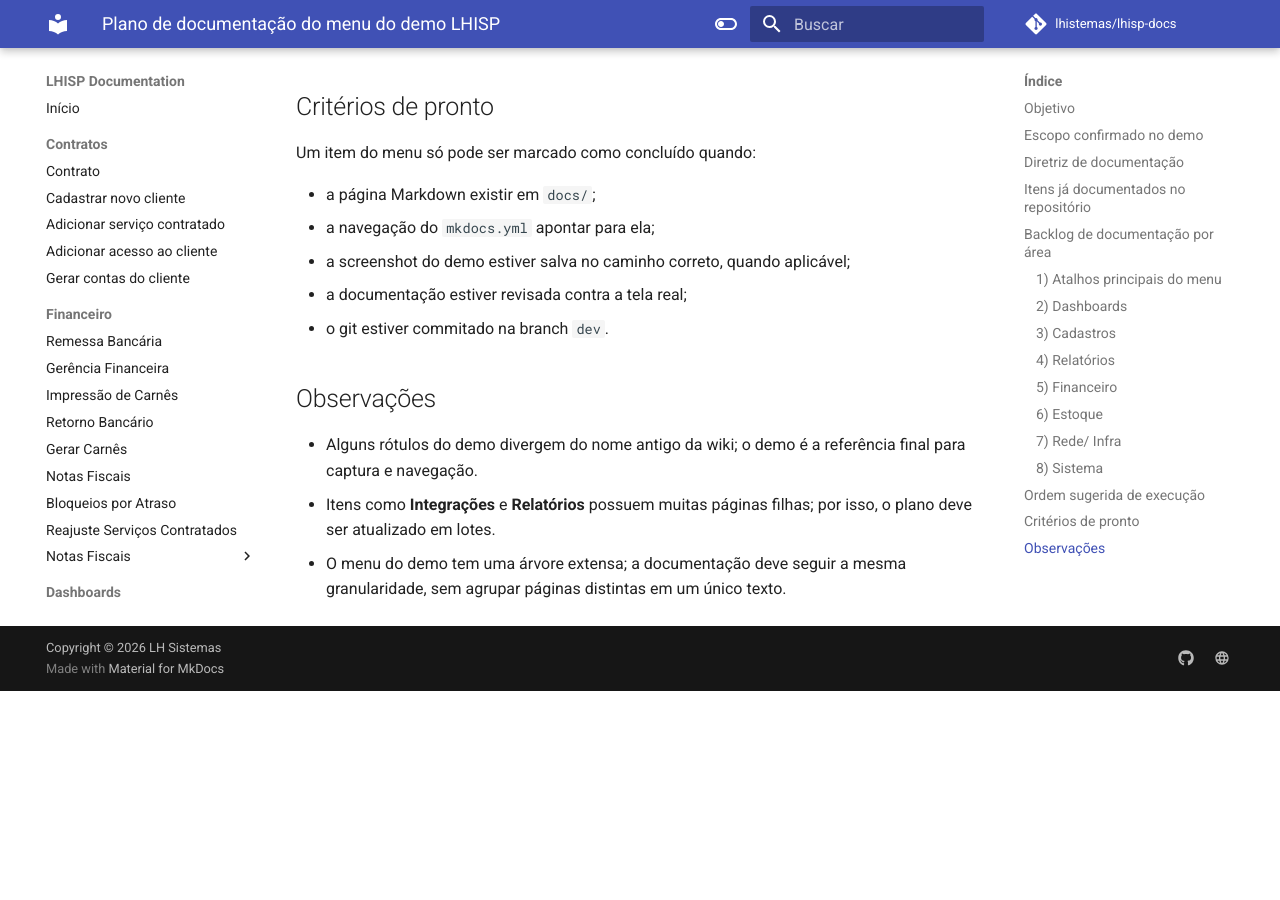
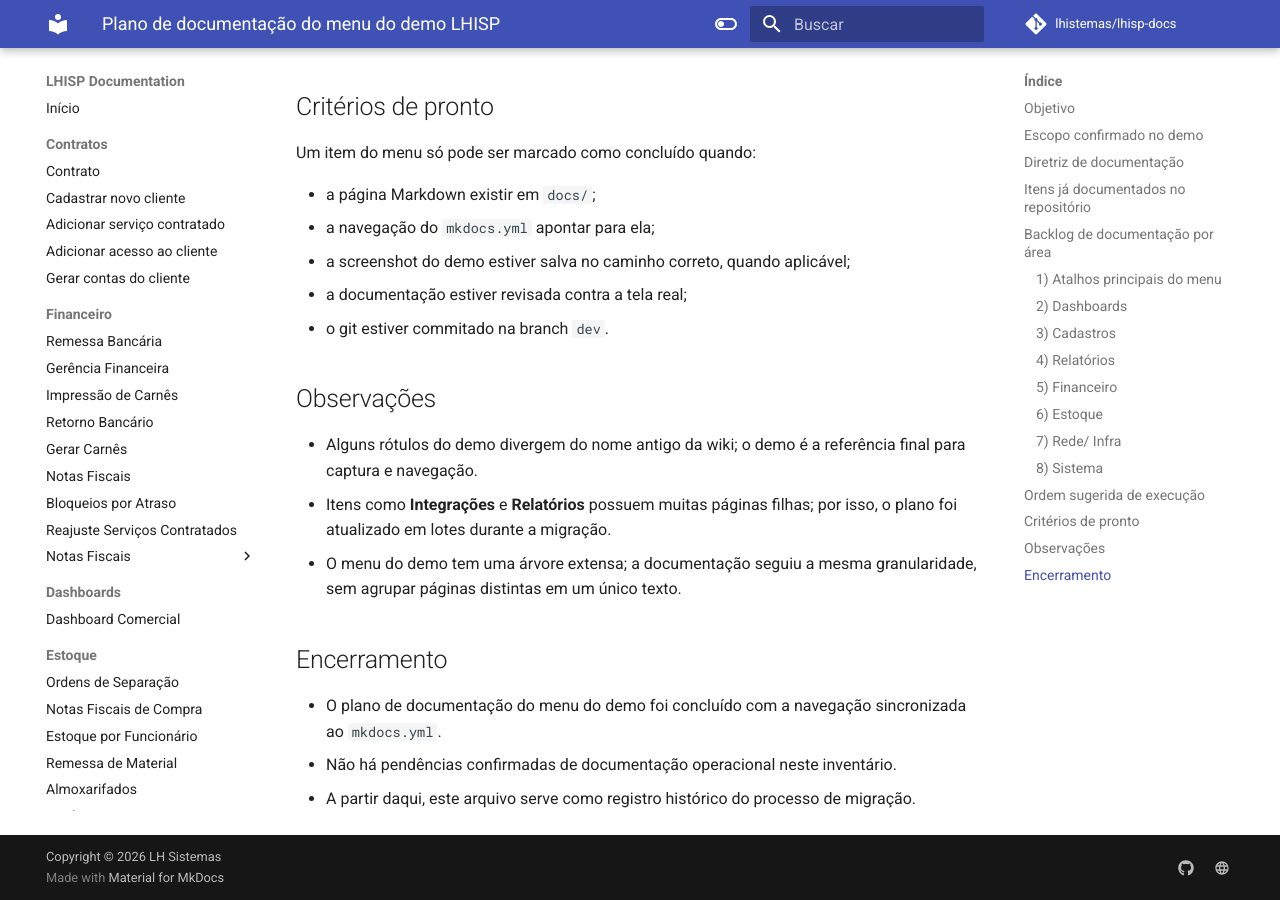
Before and after one commit to leandro-costa-oliveira/lhisp-docs, an MkDocs documentation site: the page built from docs/planejamento/plano-documentacao-menu-demo.md, in a window 1280 px wide and 900 px high, scrolled down 6386 px. Built offline with MkDocs 1.6.1 and Material for MkDocs 9.7.7, drawn with Linux system fonts in a browser that asks for light colours; comment, search, counter and statistics services are not loaded; before the commit the page ends 7077 px from its top, so only the background shows below that; some of the changed text lies outside the part shown.

Commit message:
Finalize documentation plan

```diff
--- a/docs/planejamento/plano-documentacao-menu-demo.md
+++ b/docs/planejamento/plano-documentacao-menu-demo.md
@@ -4,9 +4,9 @@
 
 # Plano de documentação do menu do demo LHISP
 
-!!! note "Plano vivo"
+!!! note "Plano encerrado"
     Este documento foi criado após a análise direta do menu do demo em `https://demo.lhprovedor.com.br/` com a conta `demo`.
-    O objetivo é guiar a documentação incremental: uma página Markdown por item do menu, com screenshot limpa do demo sempre que houver tela equivalente.
+    A migração incremental foi concluída: cada item confirmado do menu já possui página Markdown, navegação sincronizada e screenshot limpa quando aplicável.
 
 ## Objetivo
 
@@ -30,7 +30,7 @@
 3. capturar screenshot limpa do demo quando a tela existir;
 4. anotar em **Dúvidas para revisão** qualquer regra que não tenha sido validada;
 5. manter `mkdocs.yml` atualizado com a nova página;
-6. manter este plano vivo, marcando o item como concluído quando a documentação for publicada.
+6. manter este plano atualizado enquanto a migração estiver em andamento, marcando o item como concluído quando a documentação for publicada.
 
 ## Itens já documentados no repositório
 
@@ -214,5 +214,11 @@
 ## Observações
 
 - Alguns rótulos do demo divergem do nome antigo da wiki; o demo é a referência final para captura e navegação.
-- Itens como **Integrações** e **Relatórios** possuem muitas páginas filhas; por isso, o plano deve ser atualizado em lotes.
-- O menu do demo tem uma árvore extensa; a documentação deve seguir a mesma granularidade, sem agrupar páginas distintas em um único texto.
+- Itens como **Integrações** e **Relatórios** possuem muitas páginas filhas; por isso, o plano foi atualizado em lotes durante a migração.
+- O menu do demo tem uma árvore extensa; a documentação seguiu a mesma granularidade, sem agrupar páginas distintas em um único texto.
+
+## Encerramento
+
+- O plano de documentação do menu do demo foi concluído com a navegação sincronizada ao `mkdocs.yml`.
+- Não há pendências confirmadas de documentação operacional neste inventário.
+- A partir daqui, este arquivo serve como registro histórico do processo de migração.
```
Also changed, not shown: docs/rede-infra/prefixos-ip.md (deleted, +0 -88 lines).
